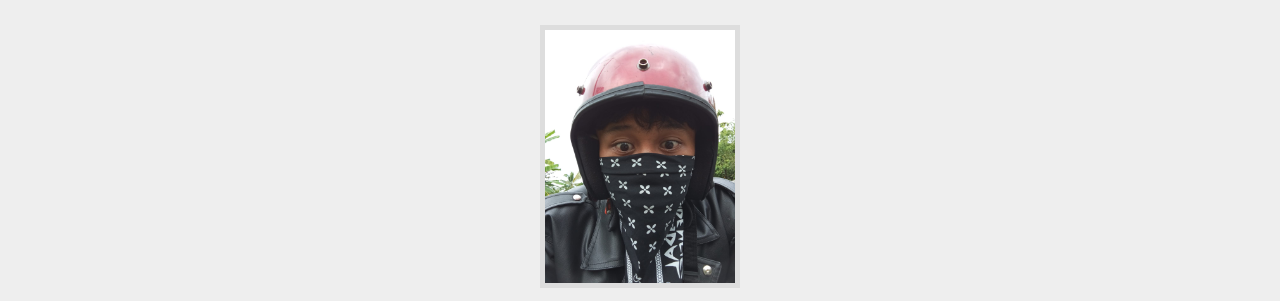
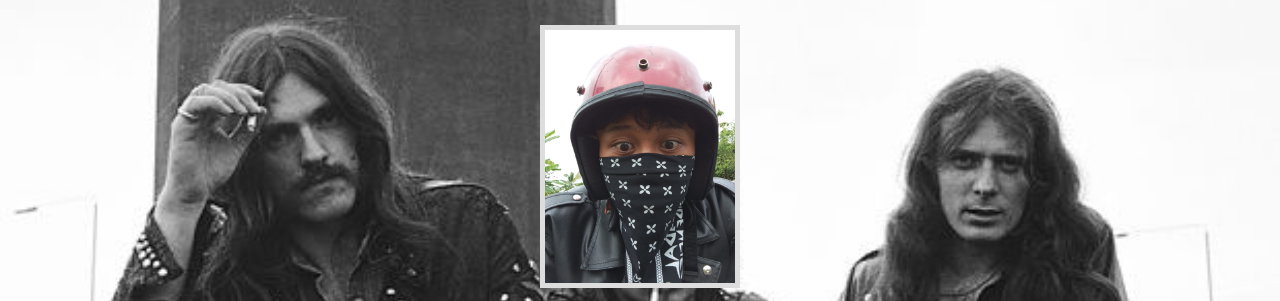
Before and after one commit to sgitheach/sgitheach.github.io, a plain HTML site: page index.html in a window 1280 px wide. Shown: the part 53-354 px from the top of the page. Drawn offline with Linux system fonts and the light colour scheme.

Commit message:
menambah foto

```diff
--- a/css/style.css
+++ b/css/style.css
@@ -9,7 +9,7 @@ body {
 
 .jumbotron {
 	height: 500px;
-	background-image: url(../img/header-bg.jpeg);
+	background-image: url(../img/lemmy.jpeg);
 	background-size: cover;
 	background-attachment: fixed;
 	background-position: 0 -140px;
```
Also changed, not shown: img/bannersku.jpeg (added), img/dimat.jpeg (deleted), img/lemmy.jpeg (renamed from img/lemmy.jpg).
